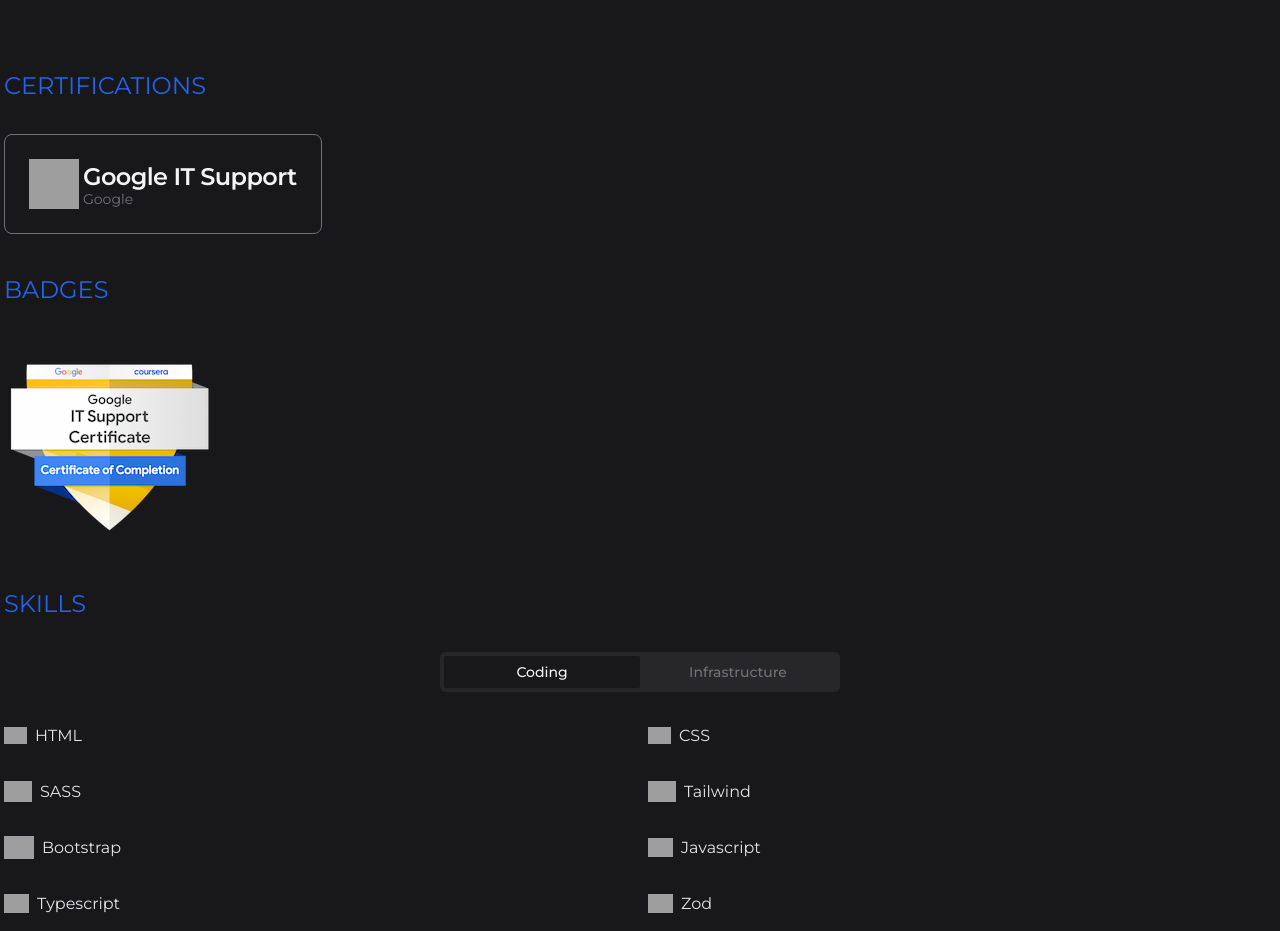
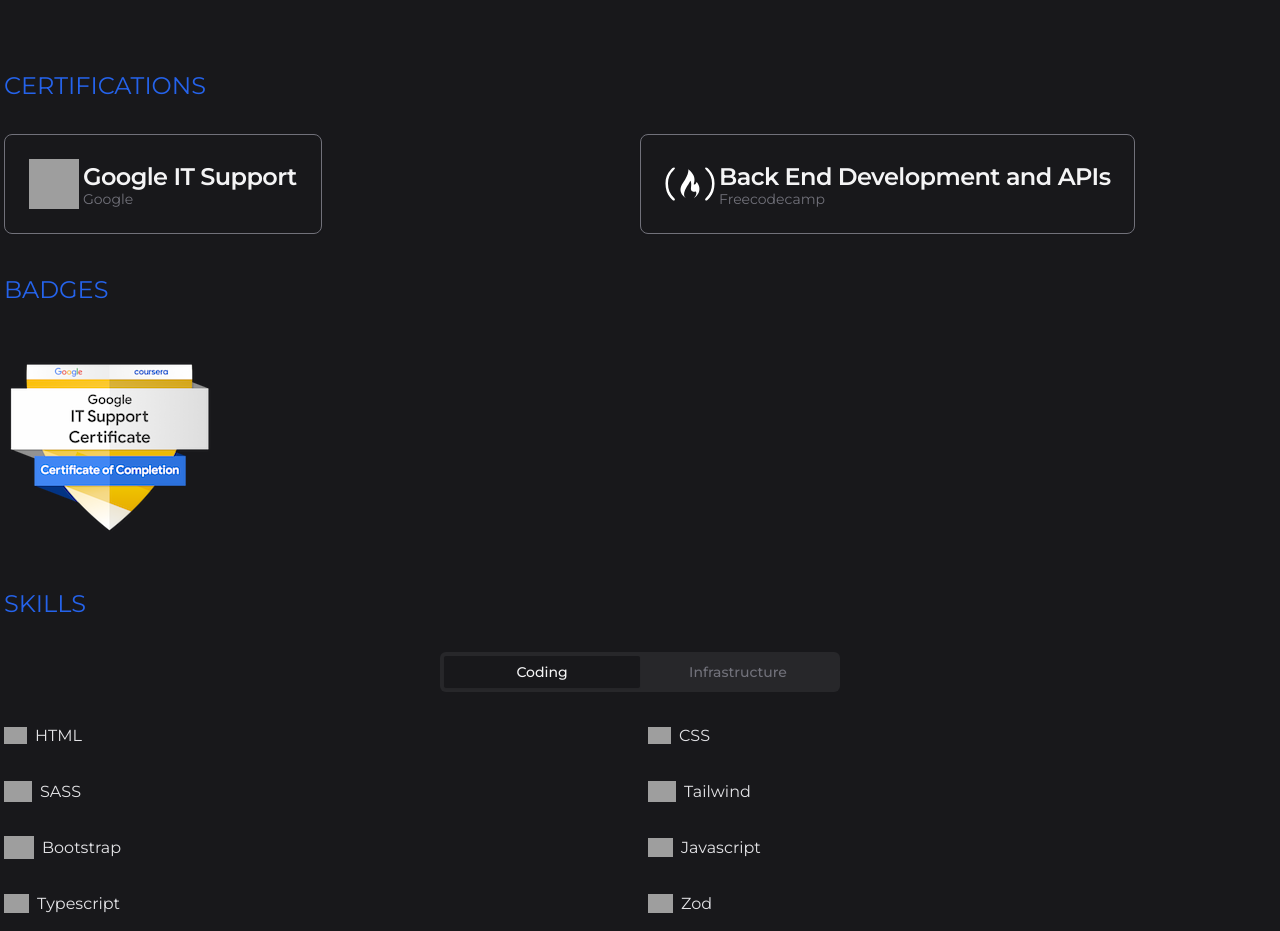
Before and after one commit to kmfiguerrez/next-portfolio, a Next.js app: page / in a window 1280 px wide. Shown: the part 1380-2311 px from the top of the page. Built offline with nearby package versions, Linux system fonts and the light colour scheme; grey boxes are pictures that could not be loaded.

Commit message:
Add new certification.
- Added Freecodecamp logo in the public dir.
- Added FCC cert card.

```diff
--- a/src/components/sections/aboutme/aboutme.tsx
+++ b/src/components/sections/aboutme/aboutme.tsx
@@ -3,7 +3,10 @@
 import CertCard from './cert-card'
 import WiwoCard from './wiwo-card'
 import Image from 'next/image'
+
+// Static assets paths
 import googleCert from '../../../../public/images/google-cert.png'
+import fccLogo from '../../../../public/logos/fcc-logo.svg.svg'
 
 
 
@@ -61,12 +64,30 @@
             >
               <CertCard
                 title='Google IT Support'
+                description='Google'
                 imgSrc='/next-portfolio/logos/google.svg'
                 h={50}
                 w={50}
               />
             </CustomAlertDialog>
           </div>
+
+          <div>
+            <CustomAlertDialog
+              webLink='https://www.freecodecamp.org/certification/kmfiguerrez/back-end-development-and-apis'
+              title='View the cert?'
+              text='This link will lead you to Freecodecamp site.'
+            >
+              <CertCard
+                title='Back End Development and APIs'
+                description='Freecodecamp'
+                imgSrc={fccLogo}
+                h={50}
+                w={50}
+              />
+            </CustomAlertDialog>
+          </div>
+
         </div>
 
       </div>
--- a/src/components/sections/aboutme/cert-card.tsx
+++ b/src/components/sections/aboutme/cert-card.tsx
@@ -8,20 +8,21 @@
 
 interface CertCardProps {
   title: string,
+  description: string,
   imgSrc: string,
   h: number,
   w: number
   titleSize?: string,
 }
 
-const CertCard = ( {title, imgSrc, h, w, titleSize=''}: CertCardProps ) => {
+const CertCard = ( {title, imgSrc, h, w, description, titleSize=''}: CertCardProps ) => {
   return (
     <Card className="bg-transparent border-zinc-500 text-zinc-100 max-w-fit">
       <CardHeader className="flex-row space-x-1">
         <Image src={imgSrc} alt='Google logo' height={h} width={w}/>
         <div>
           <CardTitle className={titleSize}>{title}</CardTitle>
-          <CardDescription>Google</CardDescription>
+          <CardDescription>{description}</CardDescription>
         </div>
       </CardHeader>
     </Card>
```
Also changed, not shown: public/logos/fcc-logo.svg.svg (added).
